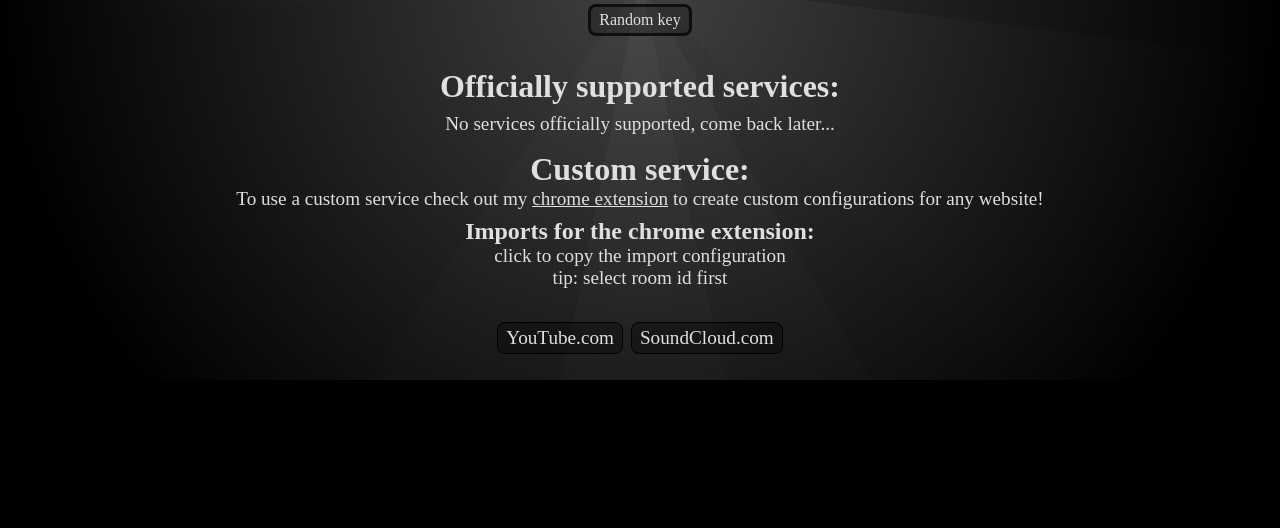
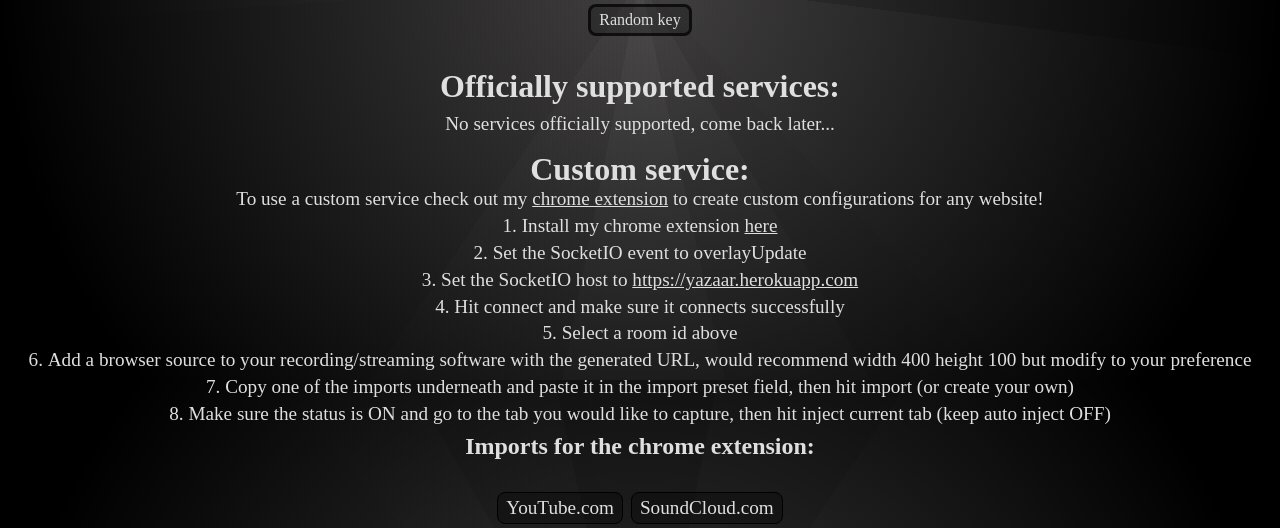
Before and after one commit to Yazaar/MusicLink, a Flask app: page /MusicLink in a window 1280 px wide. Shown: the part 420-948 px from the top of the page. Before the commit the page ends 800 px from the top, so only its background shows below. Run offline with Flask 2, Linux system fonts and the light colour scheme; some libraries are stand-ins or nearby versions.

Commit message:
step by step for chrome extension

```diff
--- a/templates/MusicLink.html
+++ b/templates/MusicLink.html
@@ -34,9 +34,18 @@
         </div>
         <div class="pushDown2x flexCenter">
             <h1 class="center">Custom service:</h1>
-            <p>To use a custom service check out my <a href="https://chrome.google.com/webstore/detail/html-agent/lbcelgpefmbllnhhlbgpkompbhmfblpi">chrome extension</a> to create custom configurations for any website!</p>
+            <p>To use a custom service check out my <a href="https://chrome.google.com/webstore/detail/html-agent/lbcelgpefmbllnhhlbgpkompbhmfblpi" target="_blank" rel="noopener noreferrer">chrome extension</a> to create custom configurations for any website!</p>
+            <ol class="center">
+                <li>Install my chrome extension <a href="https://chrome.google.com/webstore/detail/html-agent/lbcelgpefmbllnhhlbgpkompbhmfblpi" target="_blank" rel="noopener noreferrer">here</a></li>
+                <li>Set the SocketIO event to overlayUpdate</li>
+                <li>Set the SocketIO host to <a href="https://yazaar.herokuapp.com" target="_blank" rel="noopener noreferrer">https://yazaar.herokuapp.com</a></li>
+                <li>Hit connect and make sure it connects successfully</li>
+                <li>Select a room id above</li>
+                <li>Add a browser source to your recording/streaming software with the generated URL, would recommend width 400 height 100 but modify to your preference</li>
+                <li>Copy one of the imports underneath and paste it in the import preset field, then hit import (or create your own)</li>
+                <li>Make sure the status is ON and go to the tab you would like to capture, then hit inject current tab (keep auto inject OFF)</li>
+            </ol>
             <h2 class="pushDown">Imports for the chrome extension:</h2>
-            <p class="center">click to copy the import configuration<br>tip: select room id first</p>
             <p id="HTMLAgentCopyResponse" class="pushDown">COPY COMPLETE</p>
             <div id="HTMLAgentConfigs">
                 <div class="configBTN" data-site="youtube">YouTube.com</div>
```
